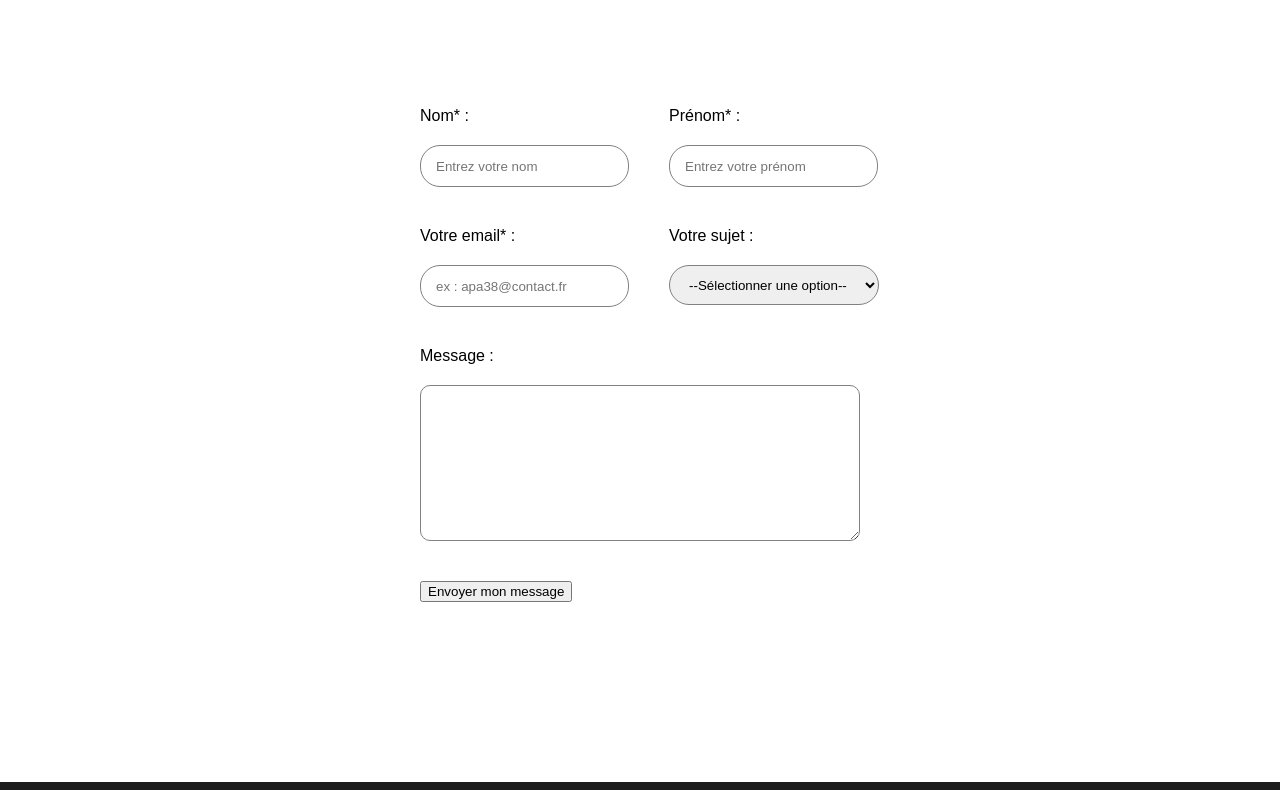
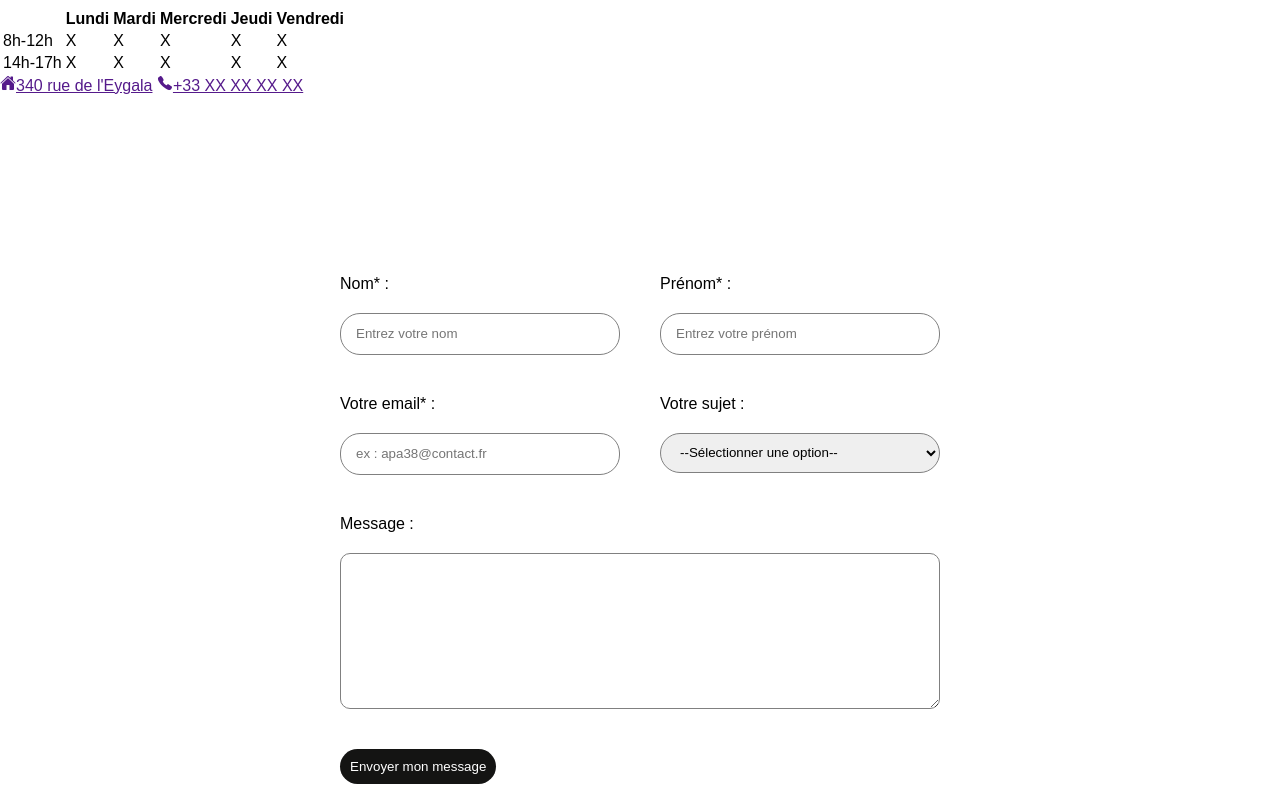
Before and after one commit to ElRecipiente/APA, a plain HTML site: page contact.html in a window 1280 px wide. Shown: the part 685-1475 px from the top of the page. Drawn offline with nearby package versions, Linux system fonts and the light colour scheme.

Commit message:
Patch contact post shit merge

```diff
--- a/contact.html
+++ b/contact.html
@@ -25,7 +25,7 @@
         </div>
     </header>
     <div class="container">
-        <!-- <h1>Nous contacter</h1>
+        <h1>Nous contacter</h1>
         <div class="schedule">
             <table>
                 <tr>
@@ -53,7 +53,11 @@
                     <td>X</td>
                 </tr>
           </table>
-        </div> -->
+        </div>
+        <div class="address-phone">
+            <a href=""><ion-icon name="home"></ion-icon>340 rue de l'Eygala</a>
+            <a href=""><ion-icon name="call"></ion-icon>+33 XX XX XX XX</a>
+        </div>
         <div class="formulaire">
             <form action="" method="post">
                 <div class="form-wrapper">
--- a/style.css
+++ b/style.css
@@ -362,11 +362,13 @@ article img {
 
 /* PAGE CONTACT */
 
+
 /* Formulaire */
 
 .formulaire {
-    margin:10em;
+    margin: 10em 0;
     display: flex;
+    flex-direction: column;
     justify-content: center;
     align-items: center;
 }
@@ -408,7 +410,14 @@ form {
 }
 
 button {
-    text-decoration:none;
+    cursor: pointer;
+    border:none;
+    background:none;
+    color:white;
+    background-color:#141413;
+    border-radius:1.5em;
+    padding:10px;
+
 }
 
 /* REPONSIVE HERE */
```
